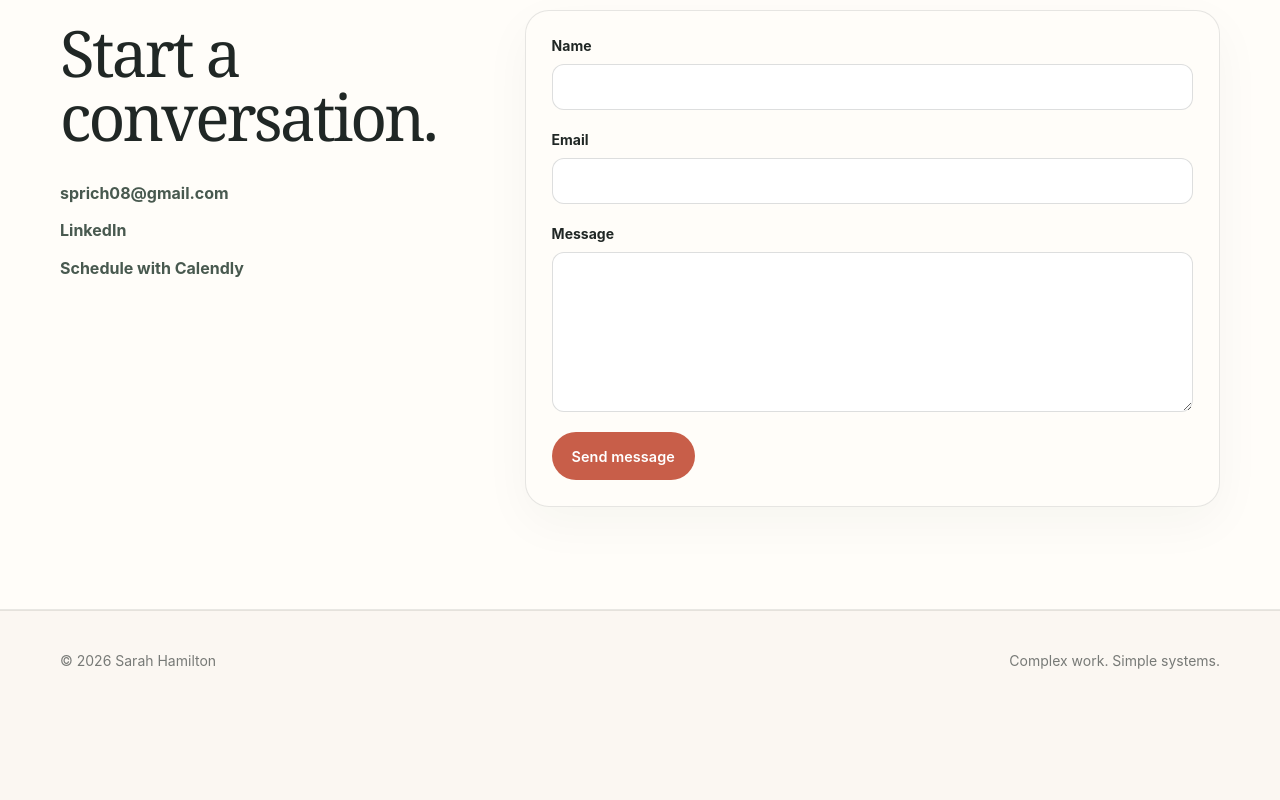
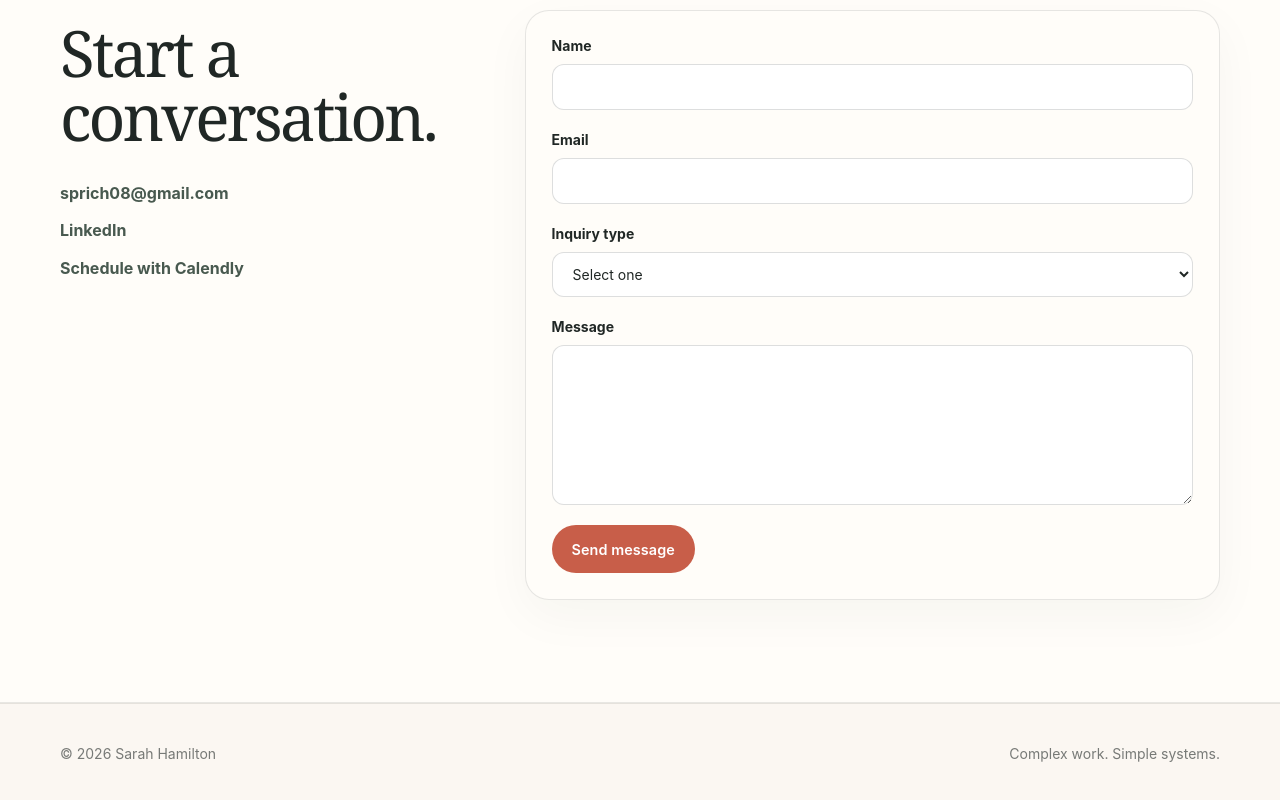
Before and after one commit to sarahphamilton/sarahphamilton, a Next.js app: page /contact in a window 1280 px wide. Shown: the part 744-1544 px from the top of the page. Before the commit the page ends 1455 px from the top, so only its background shows below. Built offline with nearby package versions, Linux system fonts and the light colour scheme.

Commit message:
Add consulting services pathway

```diff
--- a/src/components/ContactForm.tsx
+++ b/src/components/ContactForm.tsx
@@ -41,6 +41,16 @@ export function ContactForm() {
         <input className="rounded-xl border border-ink/15 bg-white px-4 py-3 font-normal outline-none focus:border-coral" type="email" name="email" autoComplete="email" required />
       </label>
       <label className="grid gap-2 text-sm font-bold">
+        Inquiry type
+        <select className="rounded-xl border border-ink/15 bg-white px-4 py-3 font-normal outline-none focus:border-coral" name="inquiry-type" defaultValue="" required>
+          <option value="" disabled>Select one</option>
+          <option value="Hiring for a role">Hiring for a role</option>
+          <option value="Consulting support">Consulting support</option>
+          <option value="Speaking or collaboration">Speaking or collaboration</option>
+          <option value="Something else">Something else</option>
+        </select>
+      </label>
+      <label className="grid gap-2 text-sm font-bold">
         Message
         <textarea className="min-h-40 resize-y rounded-xl border border-ink/15 bg-white px-4 py-3 font-normal outline-none focus:border-coral" name="message" required />
       </label>
```
